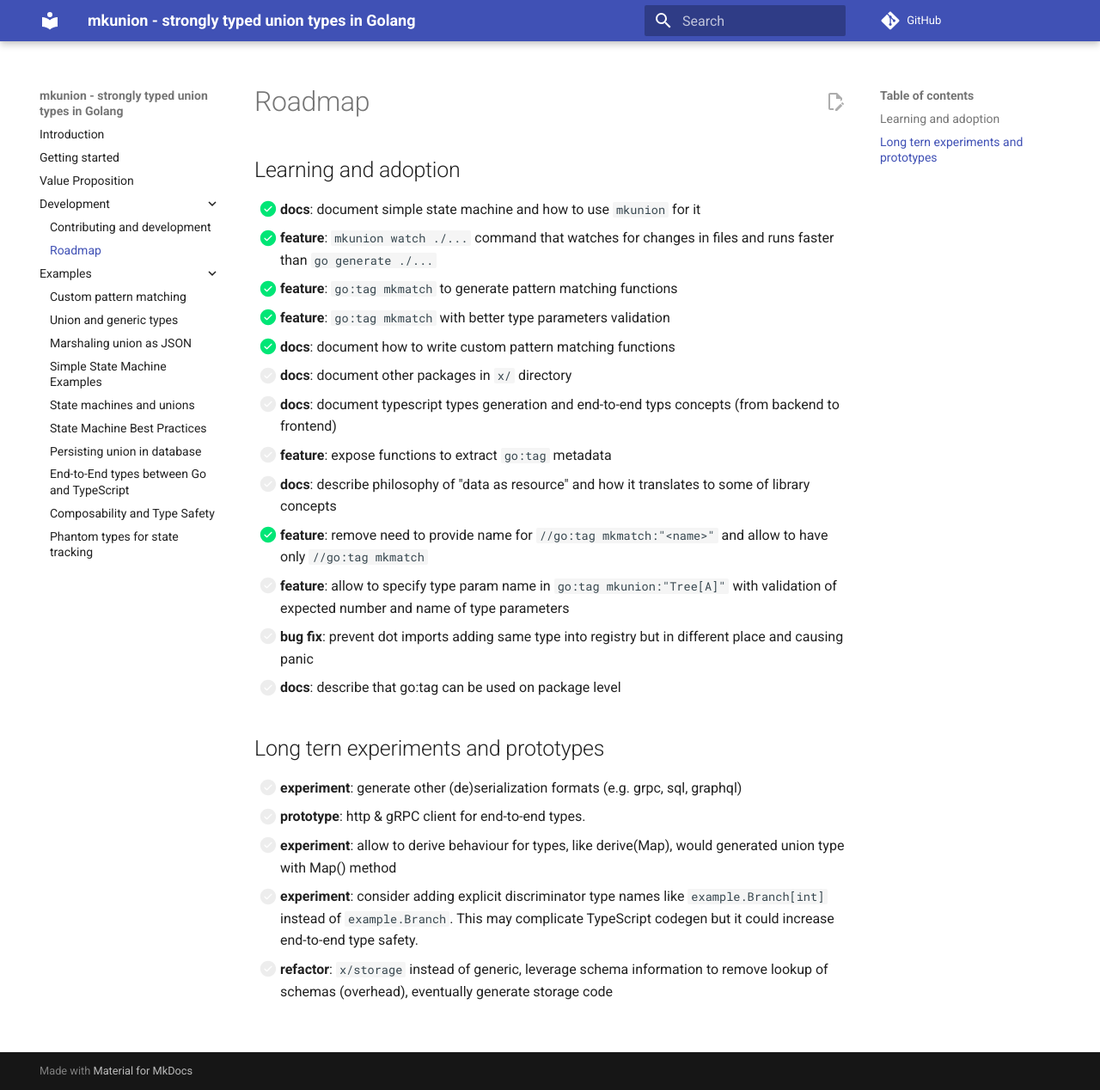
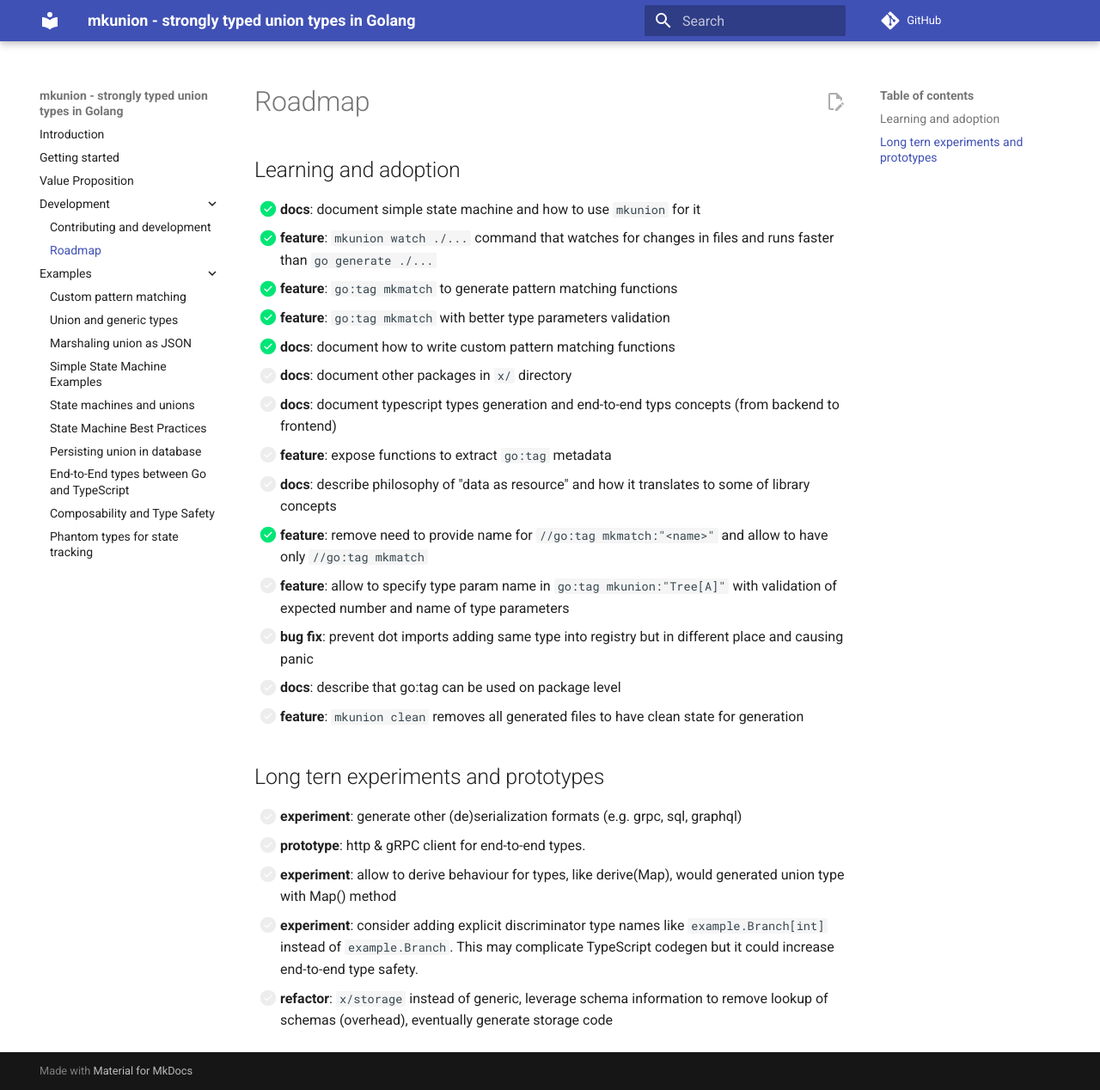
Before and after one commit to widmogrod/mkunion, an MkDocs documentation site: the page built from docs/development/roadmap.md, in a window 1280 px wide and 1268 px high. Shown: the whole window at 86% size. Built offline with MkDocs 1.6.1 and Material for MkDocs 9.7.7, drawn with Linux system fonts in a browser that asks for light colours; comment, search, counter and statistics services are not loaded.

Commit message:
docs: update roadmap with `mkunion clean` feature entry

```diff
--- a/docs/development/roadmap.md
+++ b/docs/development/roadmap.md
@@ -14,6 +14,7 @@
 - [ ] **feature**: allow to specify type param name in `go:tag mkunion:"Tree[A]"` with validation of expected number and name of type parameters
 - [ ] **bug fix**: prevent dot imports adding same type into registry but in different place and causing panic
 - [ ] **docs**: describe that go:tag can be used on package level
+- [ ] **feature**: `mkunion clean` removes all generated files to have clean state for generation
 
 ## Long tern experiments and prototypes
 
```
